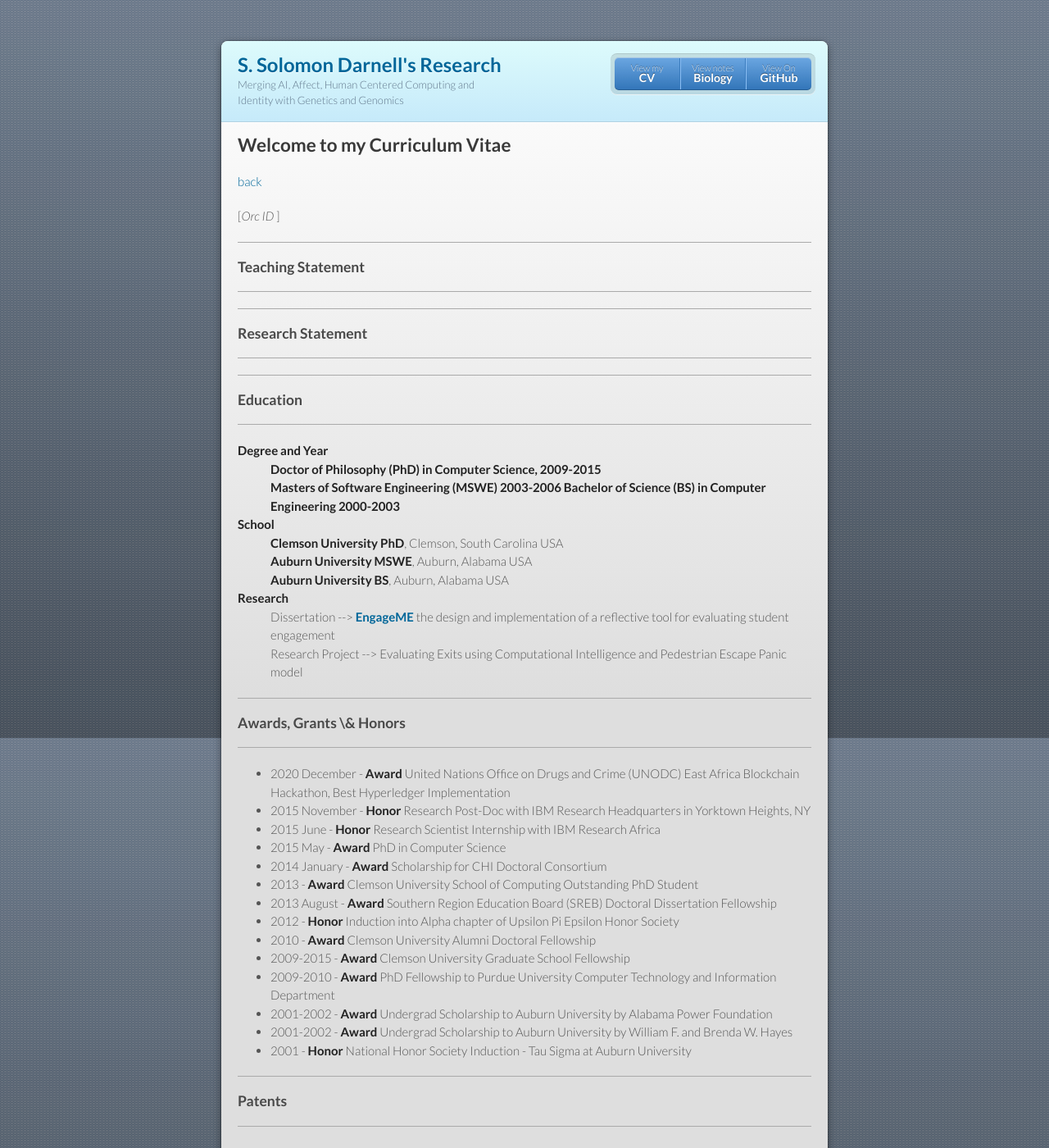
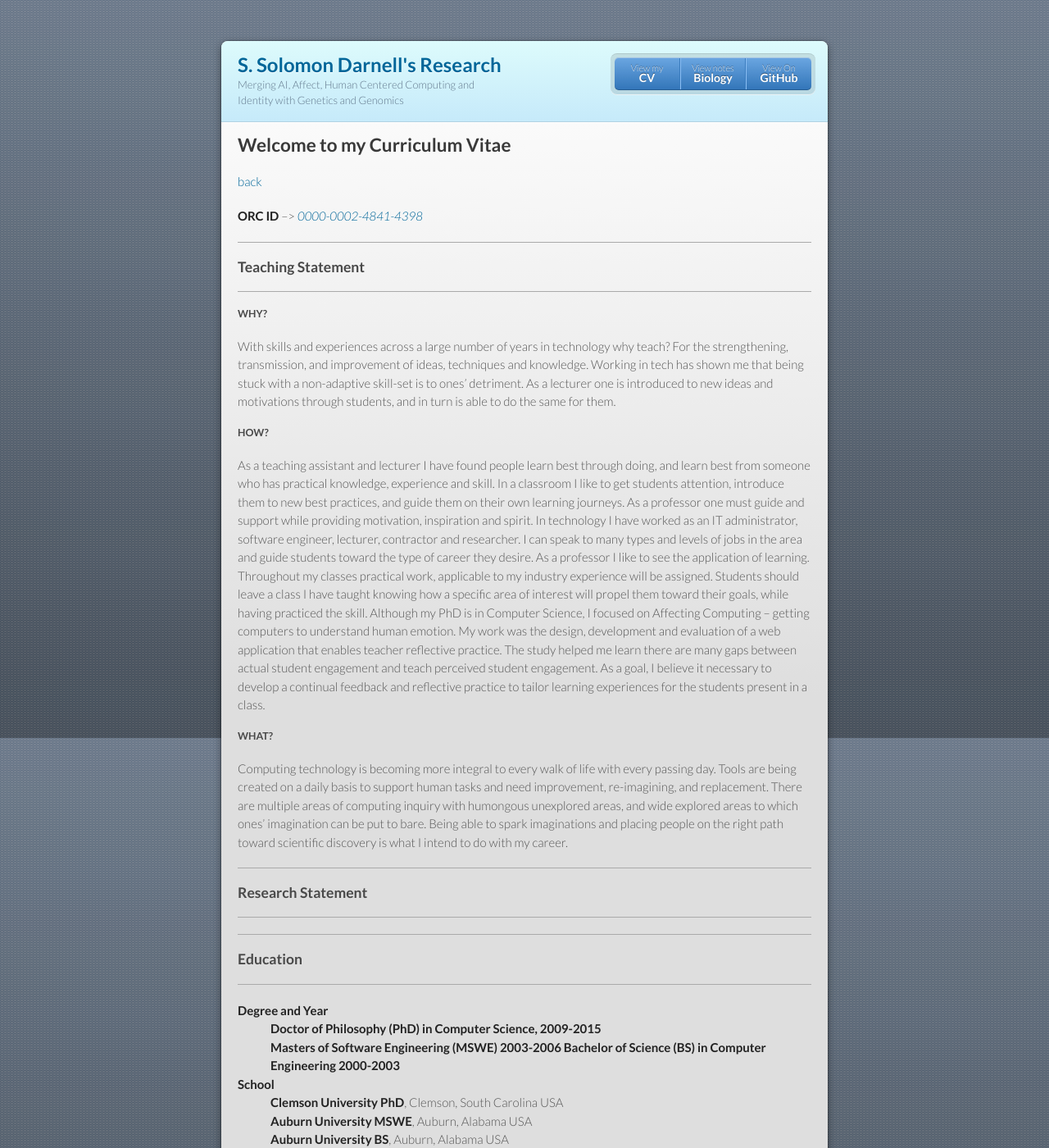
Before and after one commit to ShelbySolomonDarnell/shelbysolomondarnell.github.io, a Jekyll site: the page built from cv.md, in a window 1280 px wide and 1400 px high. Shown: the whole window at 82% size. Built offline with Jekyll 4.4.1, drawn with Linux system fonts in a browser that asks for light colours; our own code applies the rules of GitHub Pages for plain Markdown files.

Commit message:
Updated CV

```diff
--- a/cv.md
+++ b/cv.md
@@ -6,12 +6,21 @@ layout: default
 
 [back](./)
 
-[_Orc ID_ ]
+__ORC ID__ --> [_0000-0002-4841-4398_](https://orcid.org/0000-0002-4841-4398)
 
 
 ---
 ### Teaching Statement
 ---
+
+##### WHY?
+With skills and experiences across a large number of years in technology why teach? For the strengthening, transmission, and improvement of ideas, techniques and knowledge. Working in tech has shown me that being stuck with a non-adaptive skill-set is to ones' detriment. As a lecturer one is introduced to new ideas and motivations through students, and in turn is able to do the same for them.
+
+##### HOW?
+As a teaching assistant and lecturer I have found people learn best through doing, and learn best from someone who has practical knowledge, experience and skill. In a classroom I like to get students attention, introduce them to new best practices, and guide them on their own learning journeys. As a professor one must guide and support while providing motivation, inspiration and spirit. In technology I have worked as an IT administrator, software engineer, lecturer, contractor and researcher. I can speak to many types and levels of jobs in the area and guide students toward the type of career they desire. As a professor I like to see the application of learning. Throughout my classes practical work, applicable to my industry experience will be assigned. Students should leave a class I have taught knowing how a specific area of interest will propel them toward their goals, while having practiced the skill. Although my PhD is in Computer Science, I focused on Affecting Computing -- getting computers to understand human emotion. My work was the design, development and evaluation of a web application that enables teacher reflective practice. The study helped me learn there are many gaps between actual student engagement and teach perceived student engagement. As a goal, I believe it necessary to develop a continual feedback and reflective practice to tailor learning experiences for the students present in a class.
+
+##### WHAT?
+Computing technology is becoming more integral to every walk of life with every passing day. Tools are being created on a daily basis to support human tasks and need improvement, re-imagining, and replacement. There are multiple areas of computing inquiry with humongous unexplored areas, and wide explored areas to which ones' imagination can be put to bare. Being able to spark imaginations and placing people on the right path toward scientific discovery is what I intend to do with my career.
 
 ---
 ### Research Statement
```
